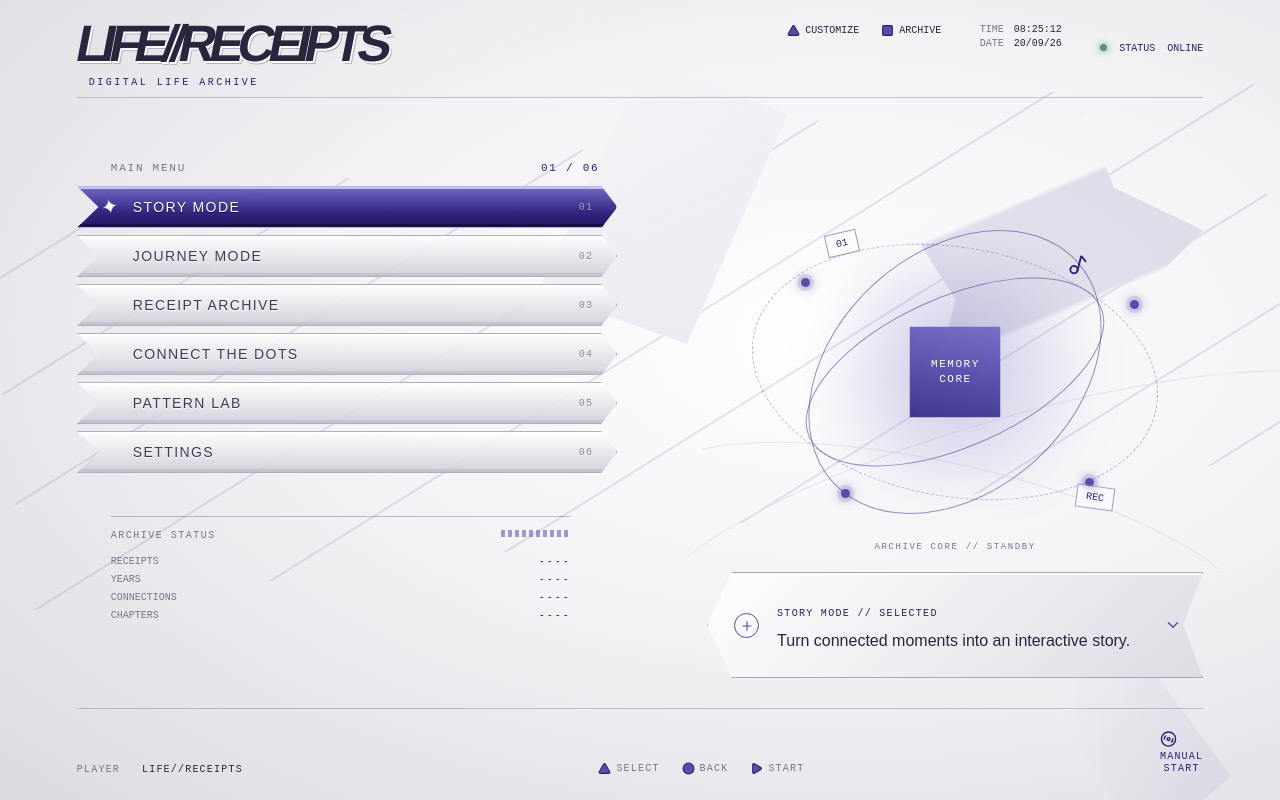
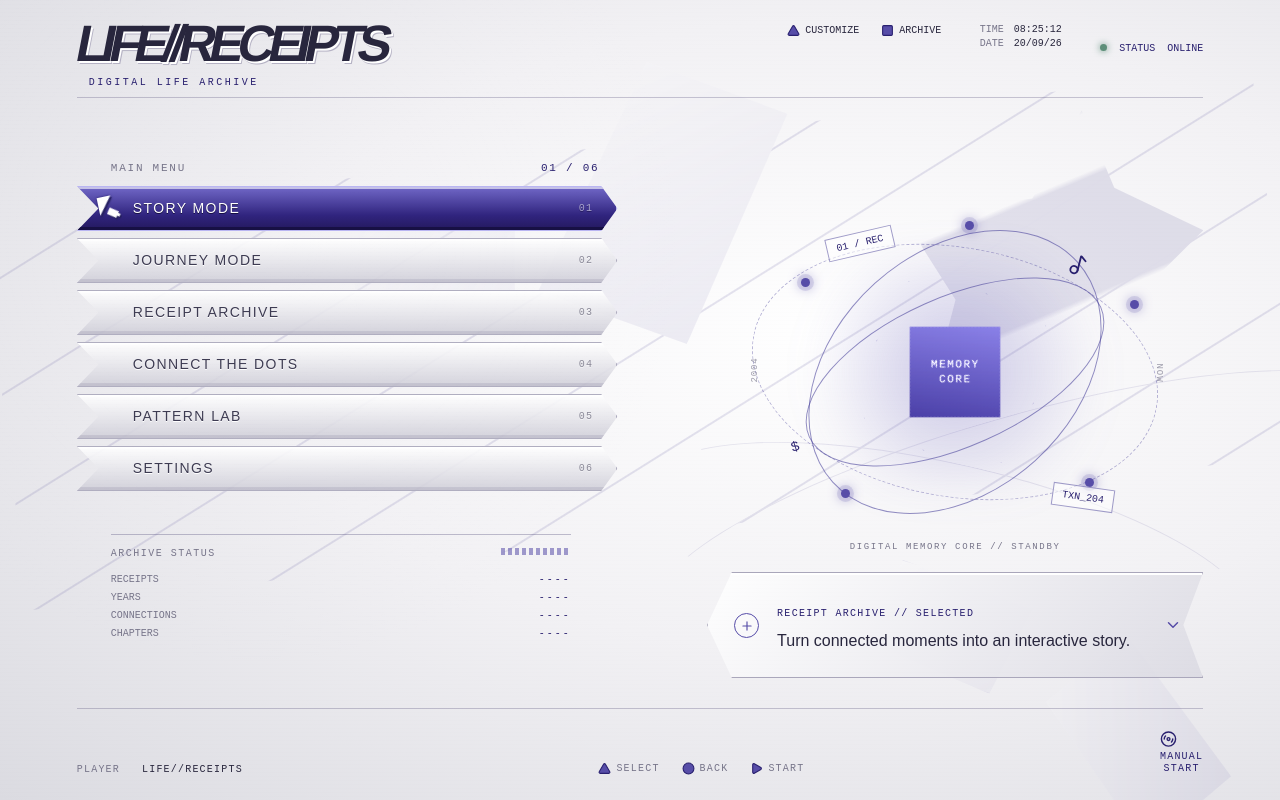
Before and after one commit to tushar22199/life-receipts-frontend-foundation, a Next.js app: page / in a window 1280 px wide. Built offline with nearby package versions, Linux system fonts and the light colour scheme.

Commit message:
feat: update global styles and menu layout adjustments

```diff
--- a/app/page.tsx
+++ b/app/page.tsx
@@ -1,14 +1,14 @@
 'use client'
 
 import { useEffect, useMemo, useState } from 'react'
-import { ChevronDown, ChevronUp, Circle, Disc3, Music2, Play, Plus, Square, Triangle } from 'lucide-react'
+import { ChevronDown, Circle, Disc3, Music2, Play, Plus, Square, Triangle } from 'lucide-react'
 
 const menuItems = [
   ['STORY MODE', 'Turn connected moments into an interactive story.'],
   ['JOURNEY MODE', 'Explore the digital journey and discover periods of unusual activity.'],
   ['RECEIPT ARCHIVE', 'Browse the individual fragments that make up the archive.'],
   ['CONNECT THE DOTS', 'Discover relationships between moments that appear unrelated.'],
-  ['PATTERN LAB', 'Explore recurring behaviors, activity bursts and hidden patterns.'],
+  ['PATTERN LAB', 'Explore recurring activity, clusters and hidden patterns.'],
   ['SETTINGS', 'Configure the archive experience.'],
 ] as const
 
@@ -19,44 +19,34 @@ function HudClock() {
 }
 
 function ArchiveCore() {
-  return <div className="core-stage" aria-label="Abstract archive core illustration">
-    <div className="core-glow" />
-    <div className="core-orbit orbit-one" /><div className="core-orbit orbit-two" /><div className="core-orbit orbit-three" />
+  return <div className="core-stage" aria-label="Abstract digital memory core illustration">
+    <div className="core-glow" /><div className="core-orbit orbit-one" /><div className="core-orbit orbit-two" /><div className="core-orbit orbit-three" />
+    <div className="timeline-mark mark-a">2004</div><div className="timeline-mark mark-b">NOW</div>
     <div className="core-diamond"><span>MEMORY<br />CORE</span></div>
-    <div className="core-node node-1" /><div className="core-node node-2" /><div className="core-node node-3" /><div className="core-node node-4" />
-    <div className="core-fragment fragment-a">01</div><div className="core-fragment fragment-b">REC</div><Music2 className="core-music" aria-hidden="true" />
-    <p className="core-caption">ARCHIVE CORE // STANDBY</p>
+    <div className="core-layer layer-a" /><div className="core-layer layer-b" />
+    <div className="core-node node-1" /><div className="core-node node-2" /><div className="core-node node-3" /><div className="core-node node-4" /><div className="core-node node-5" />
+    <div className="core-fragment fragment-a">01 / REC</div><div className="core-fragment fragment-b">TXN_204</div><Music2 className="core-music" aria-hidden="true" />
+    <span className="transaction-symbol">$</span><p className="core-caption">DIGITAL MEMORY CORE // STANDBY</p>
   </div>
 }
 
 function ArchiveStatus() {
-  return <div className="archive-status"><div className="status-heading"><span>ARCHIVE STATUS</span><i /></div><div className="status-grid"><span>RECEIPTS</span><b>----</b><span>YEARS</span><b>----</b><span>CONNECTIONS</span><b>----</b><span>CHAPTERS</span><b>----</b></div></div>
+  return <div className="archive-status"><div className="status-heading"><span>ARCHIVE STATUS</span><i aria-label="Dataset loading" /></div><div className="status-grid"><span>RECEIPTS</span><b>----</b><span>YEARS</span><b>----</b><span>CONNECTIONS</span><b>----</b><span>CHAPTERS</span><b>----</b></div></div>
 }
 
 export default function Page() {
   const [selected, setSelected] = useState(0)
   const [started, setStarted] = useState(false)
+  const [transitioning, setTransitioning] = useState(false)
   const item = menuItems[selected]
   const progress = useMemo(() => `${String(selected + 1).padStart(2, '0')} / ${String(menuItems.length).padStart(2, '0')}`, [selected])
-
-  useEffect(() => {
-    const onKeyDown = (event: KeyboardEvent) => {
-      if (event.key === 'ArrowDown') { event.preventDefault(); setSelected((value) => (value + 1) % menuItems.length) }
-      if (event.key === 'ArrowUp') { event.preventDefault(); setSelected((value) => (value - 1 + menuItems.length) % menuItems.length) }
-      if (event.key === 'Enter') { event.preventDefault(); setStarted(true) }
-    }
-    window.addEventListener('keydown', onKeyDown)
-    return () => window.removeEventListener('keydown', onKeyDown)
-  }, [])
-
-  return <main className="game-shell">
-    <div className="game-bg-art" aria-hidden="true"><div className="silhouette" /><div className="map-lines" /><div className="wave wave-a" /><div className="wave wave-b" /><div className="receipt-shard shard-a" /><div className="receipt-shard shard-b" /></div>
+  const choose = (index: number) => { setSelected(index); setTransitioning(true); window.setTimeout(() => setTransitioning(false), 360) }
+  useEffect(() => { const onKeyDown = (event: KeyboardEvent) => { if (event.key === 'ArrowDown') { event.preventDefault(); choose((selected + 1) % menuItems.length) }; if (event.key === 'ArrowUp') { event.preventDefault(); choose((selected - 1 + menuItems.length) % menuItems.length) }; if (event.key === 'Enter') { event.preventDefault(); setStarted(true) } }; window.addEventListener('keydown', onKeyDown); return () => window.removeEventListener('keydown', onKeyDown) }, [selected])
+  return <main className={`game-shell ${transitioning ? 'screen-transition' : ''}`}>
+    <div className="game-bg-art" aria-hidden="true"><div className="silhouette" /><div className="map-lines" /><div className="wave wave-a" /><div className="wave wave-b" /><div className="receipt-shard shard-a" /><div className="receipt-shard shard-b" /><div className="photo-fragment photo-a" /><div className="photo-fragment photo-b" /></div>
     <header className="game-header"><div className="game-logo"><span>LIFE//RECEIPTS</span><small>DIGITAL LIFE ARCHIVE</small></div><div className="header-hud"><div className="hud-actions"><span><Triangle /> CUSTOMIZE</span><span><Square /> ARCHIVE</span></div><HudClock /><div className="online"><i /> STATUS&nbsp; ONLINE</div></div></header>
-    <div className="game-layout">
-      <section className="menu-column" aria-label="Main menu"><div className="menu-label"><span>MAIN MENU</span><b>{progress}</b></div><nav className="game-menu" aria-label="Archive modes">{menuItems.map(([label], index) => <button key={label} className={index === selected ? 'menu-item selected' : 'menu-item'} onMouseEnter={() => setSelected(index)} onFocus={() => setSelected(index)} onClick={() => setStarted(true)} aria-current={index === selected ? 'true' : undefined}><span className="menu-cursor" aria-hidden="true">✦</span><span>{label}</span><small>{String(index + 1).padStart(2, '0')}</small></button>)}</nav><ArchiveStatus /></section>
-      <section className="visual-column"><ArchiveCore /><div className="description-panel" aria-live="polite"><div className="panel-mark"><Plus /></div><div><span className="panel-kicker">{item[0]} // SELECTED</span><p>{item[1]}</p></div><ChevronDown className="panel-arrow" aria-hidden="true" /></div></section>
-    </div>
+    <div className="game-layout"><section className="menu-column" aria-label="Main menu"><div className="menu-label"><span>MAIN MENU</span><b>{progress}</b></div><nav className="game-menu" aria-label="Archive modes">{menuItems.map(([label], index) => <button key={label} className={index === selected ? 'menu-item selected' : 'menu-item'} onMouseEnter={() => choose(index)} onFocus={() => choose(index)} onClick={() => setStarted(true)} aria-current={index === selected ? 'true' : undefined}><span className="menu-cursor" aria-hidden="true"><i /></span><span>{label}</span><small>{String(index + 1).padStart(2, '0')}</small></button>)}</nav><ArchiveStatus /></section><section className="visual-column"><ArchiveCore /><div className="description-panel" aria-live="polite"><div className="panel-mark"><Plus /></div><div><span className="panel-kicker">RECEIPT ARCHIVE // SELECTED</span><p key={item[0]}>{item[1]}</p></div><ChevronDown className="panel-arrow" aria-hidden="true" /></div></section></div>
     <footer className="game-footer"><div className="player-line"><span>PLAYER</span><strong>LIFE//RECEIPTS</strong></div><div className="controls"><span><Triangle /> SELECT</span><span><Circle /> BACK</span><span><Play /> START</span></div><div className="manual"><Disc3 /> MANUAL<br /><b>START</b></div></footer>
-    {started && <div className="start-notice" role="status"><strong>{item[0]}</strong><span>{item[1]}</span><button onClick={() => setStarted(false)}>CLOSE</button></div>}
+    {started && <div className="start-notice" role="dialog" aria-label={`${item[0]} screen`}><span className="notice-kicker">ARCHIVE MODULE // LOADING</span><strong>{item[0]}</strong><span>{item[1]}</span><button onClick={() => setStarted(false)}>CLOSE</button></div>}
   </main>
 }
```
Also changed, not shown: app/globals.css.
